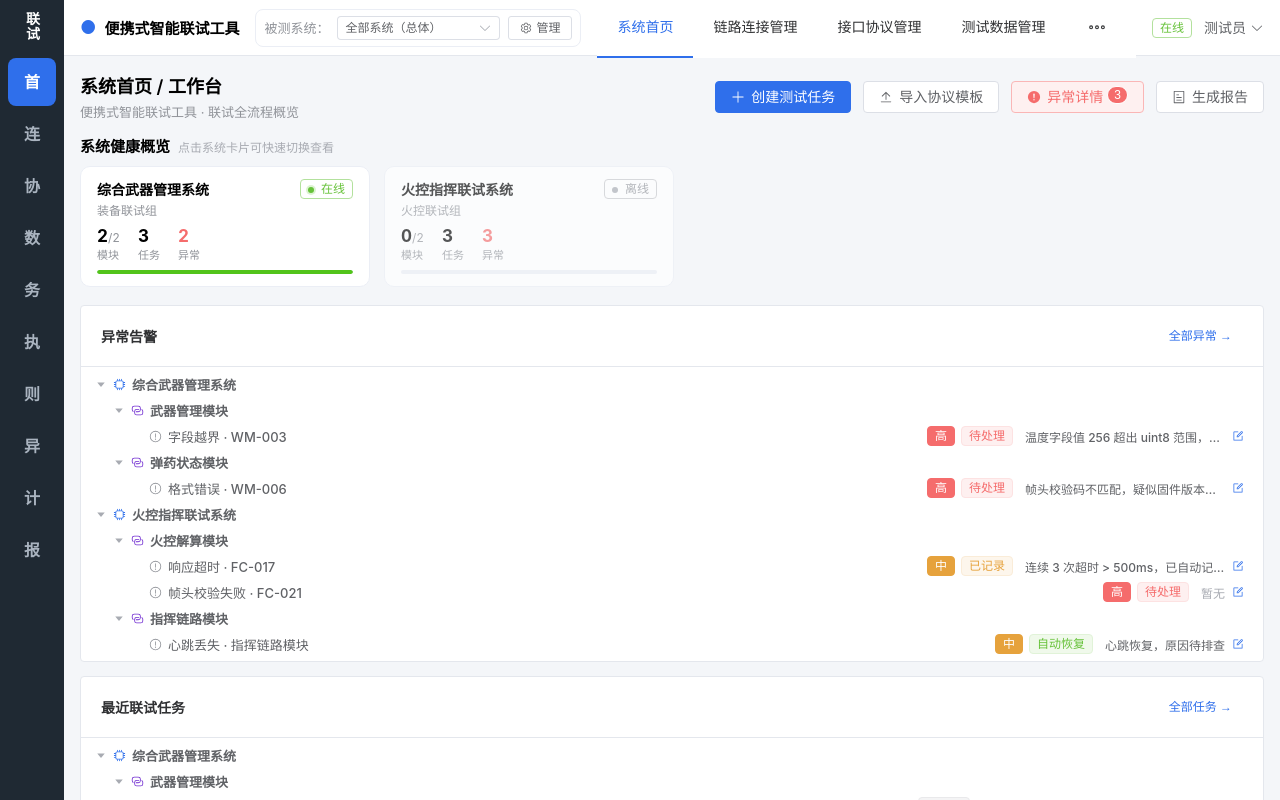
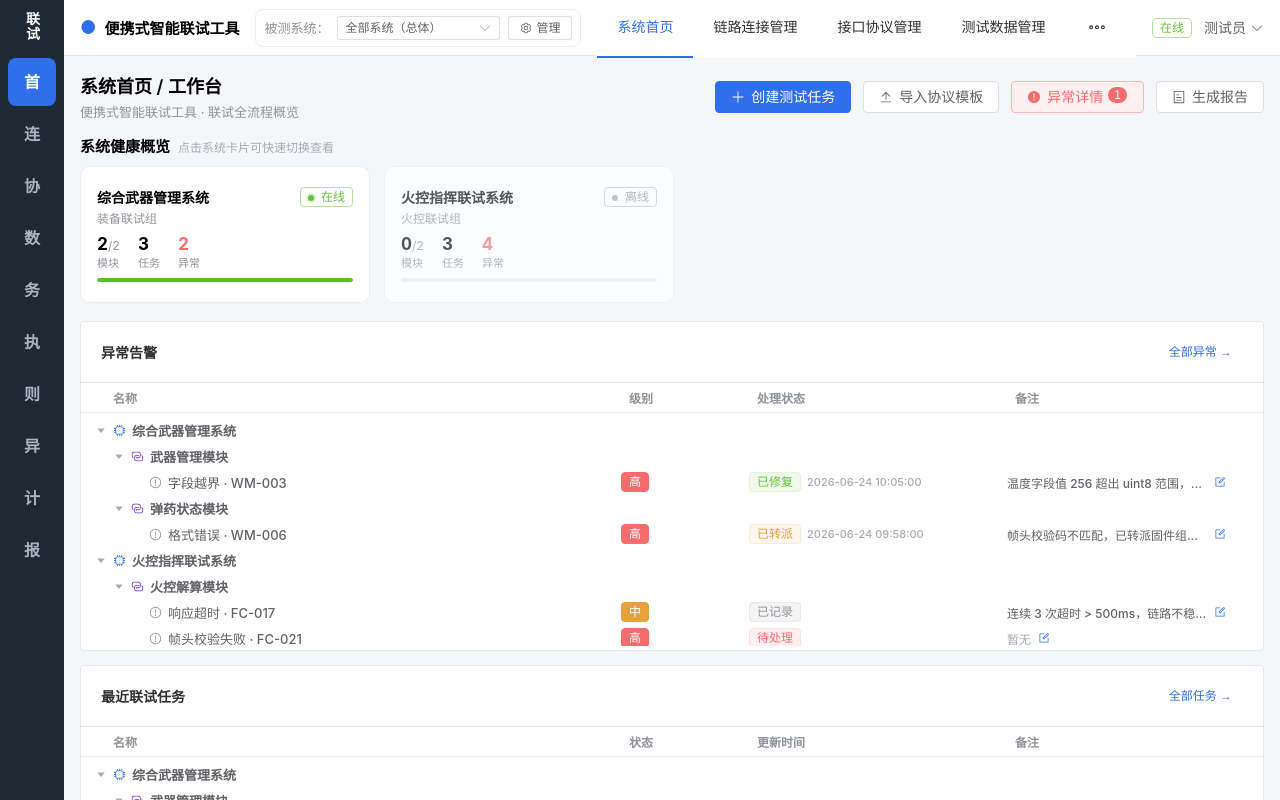
Before and after one commit to yydashuai/joint-front, a Vue app: page / in a window 1280 px wide. Built offline with nearby package versions, Linux system fonts and the light colour scheme.

Commit message:
优化主界面布局

```diff
--- a/src/views/Dashboard.vue
+++ b/src/views/Dashboard.vue
@@ -3,10 +3,8 @@
     <!-- ======== 页面头部 ======== -->
     <div class="page__header">
       <div>
+        <div class="page__title-row">
           <h2>{{ isAll ? '系统首页 / 工作台' : `${current.name} / 工作台` }}</h2>
-        <div class="page__desc">
-          {{ isAll ? '便携式智能联试工具 · 联试全流程概览' : (current.desc || `负责人：${current.owner}`) }}
-        </div>
           <el-tag
             v-if="!isAll"
             class="system-context"
@@ -18,6 +16,10 @@
             <el-icon style="margin-right: 2px;"><Back /></el-icon>
             返回全部系统
           </el-tag>
+        </div>
+        <div class="page__desc">
+          {{ isAll ? '便携式智能联试工具 · 联试全流程概览' : (current.desc || `负责人：${current.owner}`) }}
+        </div>
       </div>
       <div class="header-actions">
         <el-button type="primary" :icon="Plus" @click="$router.push('/task')">创建测试任务</el-button>
@@ -130,6 +132,12 @@
           <el-button size="small" text type="primary" @click="$router.push('/exception')">全部异常 →</el-button>
         </div>
       </template>
+      <div class="col-header">
+        <span class="col-header__name">名称</span>
+        <span class="col-header__c1">级别</span>
+        <span class="col-header__c2">处理状态</span>
+        <span class="col-header__remark">备注</span>
+      </div>
       <el-scrollbar class="tree-scroll">
         <el-tree
           :data="alertTree"
@@ -140,14 +148,21 @@
         >
           <template #default="{ data }">
             <div class="trow">
-              <div class="trow__main">
+              <div class="trow__name">
                 <el-icon class="trow__icon" :class="`ticon--${data.kind}`"><component :is="data.icon" /></el-icon>
                 <span class="trow__label">{{ data.label }}</span>
+              </div>
+              <div class="trow__c1">
                 <el-tag v-if="data.level" :type="data.level === '高' ? 'danger' : 'warning'" size="small" effect="dark">{{ data.level }}</el-tag>
-                <el-tag v-if="data.state" :type="stateTag(data.state)" size="small">{{ data.state }}</el-tag>
               </div>
-              <div v-if="data.kind === 'item'" class="trow__aside" @click.stop>
-                <RemarkCell v-model="data.ref.remark" />
+              <div class="trow__c2">
+                <template v-if="data.kind === 'item'">
+                  <el-tag :type="stateTag(data.ref.state)" size="small">{{ data.ref.state }}</el-tag>
+                  <span class="trow__sub-time">{{ data.ref.resolvedTime || '' }}</span>
+                </template>
+              </div>
+              <div class="trow__remark">
+                <RemarkCell v-if="data.kind === 'item'" v-model="data.ref.remark" />
               </div>
             </div>
           </template>
@@ -164,6 +179,12 @@
           <el-button size="small" text type="primary" @click="$router.push('/task')">全部任务 →</el-button>
         </div>
       </template>
+      <div class="col-header">
+        <span class="col-header__name">名称</span>
+        <span class="col-header__c1">状态</span>
+        <span class="col-header__c2">更新时间</span>
+        <span class="col-header__remark">备注</span>
+      </div>
       <el-scrollbar class="tree-scroll">
         <el-tree
           :data="taskTree"
@@ -174,14 +195,18 @@
         >
           <template #default="{ data }">
             <div class="trow">
-              <div class="trow__main">
+              <div class="trow__name">
                 <el-icon class="trow__icon" :class="`ticon--${data.kind}`"><component :is="data.icon" /></el-icon>
                 <span class="trow__label">{{ data.label }}</span>
+              </div>
+              <div class="trow__c1">
                 <el-tag v-if="data.status" :type="taskTag(data.status)" size="small">{{ data.status }}</el-tag>
+              </div>
+              <div class="trow__c2">
                 <span v-if="data.time" class="trow__time">{{ data.time }}</span>
               </div>
-              <div v-if="data.kind === 'item'" class="trow__aside" @click.stop>
-                <RemarkCell v-model="data.ref.remark" />
+              <div class="trow__remark">
+                <RemarkCell v-if="data.kind === 'item'" v-model="data.ref.remark" />
               </div>
             </div>
           </template>
@@ -211,21 +236,22 @@ const currentId = computed(() => systemStore.currentId)
 
 /* ========== Mock 数据：任务（含 moduleId + remark） ========== */
 const tasks = [
-  { id: 't1', name: '武器状态接口连通性测试', systemId: 'sys-weapon', moduleId: 101, status: '执行中', time: '10:31', remark: '验证 WM-001 接口在标准帧格式下的握手与应答流程' },
-  { id: 't2', name: '弹药余量边界值检测', systemId: 'sys-weapon', moduleId: 102, status: '已完成', time: '09:45', remark: '覆盖 0%/100% 边界值，已生成测试报告' },
-  { id: 't3', name: '武器挂载自检流程验证', systemId: 'sys-weapon', moduleId: 101, status: '已完成', time: '09:10', remark: '' },
-  { id: 't4', name: '火控解算异常回放', systemId: 'sys-fire-control', moduleId: 103, status: '异常', time: '09:20', remark: '回放 08:55 采集的异常帧数据，解算结果偏差超限' },
-  { id: 't5', name: '指挥链路报告生成任务', systemId: 'sys-fire-control', moduleId: 104, status: '待确认', time: '08:50', remark: '链路当前不通，待恢复后自动执行' },
-  { id: 't6', name: '目标分配协议一致性检测', systemId: 'sys-fire-control', moduleId: 103, status: '执行中', time: '10:15', remark: '对比协议 v2.1 与 v2.2 的字段差异' }
+  { id: 't1', name: '武器状态接口连通性测试', systemId: 'sys-weapon', moduleId: 101, status: '执行中', time: '2026-06-24 10:31:00', remark: '验证 WM-001 接口在标准帧格式下的握手与应答流程' },
+  { id: 't2', name: '弹药余量边界值检测', systemId: 'sys-weapon', moduleId: 102, status: '已完成', time: '2026-06-24 09:45:00', remark: '覆盖 0%/100% 边界值，已生成测试报告' },
+  { id: 't3', name: '武器挂载自检流程验证', systemId: 'sys-weapon', moduleId: 101, status: '已完成', time: '2026-06-24 09:10:00', remark: '' },
+  { id: 't4', name: '火控解算异常回放', systemId: 'sys-fire-control', moduleId: 103, status: '异常', time: '2026-06-24 09:20:00', remark: '回放 08:55 采集的异常帧数据，解算结果偏差超限' },
+  { id: 't5', name: '指挥链路报告生成任务', systemId: 'sys-fire-control', moduleId: 104, status: '待确认', time: '2026-06-24 08:50:00', remark: '链路当前不通，待恢复后自动执行' },
+  { id: 't6', name: '目标分配协议一致性检测', systemId: 'sys-fire-control', moduleId: 103, status: '执行中', time: '2026-06-24 10:15:00', remark: '对比协议 v2.1 与 v2.2 的字段差异' }
 ]
 
 /* ========== Mock 数据：异常告警（含 moduleId + remark） ========== */
 const alerts = [
-  { id: 'a1', type: '字段越界', iface: 'WM-003', level: '高', state: '待处理', systemId: 'sys-weapon', moduleId: 101, remark: '温度字段值 256 超出 uint8 范围，疑似传感器标定错误' },
-  { id: 'a2', type: '响应超时', iface: 'FC-017', level: '中', state: '已记录', systemId: 'sys-fire-control', moduleId: 103, remark: '连续 3 次超时 > 500ms，已自动记录' },
-  { id: 'a3', type: '格式错误', iface: 'WM-006', level: '高', state: '待处理', systemId: 'sys-weapon', moduleId: 102, remark: '帧头校验码不匹配，疑似固件版本不一致' },
-  { id: 'a4', type: '心跳丢失', iface: '指挥链路模块', level: '中', state: '自动恢复', systemId: 'sys-fire-control', moduleId: 104, remark: '心跳恢复，原因待排查' },
-  { id: 'a5', type: '帧头校验失败', iface: 'FC-021', level: '高', state: '待处理', systemId: 'sys-fire-control', moduleId: 103, remark: '' }
+  { id: 'a1', type: '字段越界', iface: 'WM-003', level: '高', state: '已修复', systemId: 'sys-weapon', moduleId: 101, resolvedTime: '2026-06-24 10:05:00', remark: '温度字段值 256 超出 uint8 范围，已修正传感器标定参数' },
+  { id: 'a2', type: '响应超时', iface: 'FC-017', level: '中', state: '已记录', systemId: 'sys-fire-control', moduleId: 103, resolvedTime: '', remark: '连续 3 次超时 > 500ms，链路不稳定暂无法处理' },
+  { id: 'a3', type: '格式错误', iface: 'WM-006', level: '高', state: '已转派', systemId: 'sys-weapon', moduleId: 102, resolvedTime: '2026-06-24 09:58:00', remark: '帧头校验码不匹配，已转派固件组排查版本一致性' },
+  { id: 'a4', type: '心跳丢失', iface: '指挥链路模块', level: '中', state: '自动恢复', systemId: 'sys-fire-control', moduleId: 104, resolvedTime: '2026-06-24 08:47:00', remark: '心跳自动恢复，根因待排查' },
+  { id: 'a5', type: '帧头校验失败', iface: 'FC-021', level: '高', state: '待处理', systemId: 'sys-fire-control', moduleId: 103, resolvedTime: '', remark: '' },
+  { id: 'a6', type: '数据帧丢失', iface: 'FC-025', level: '中', state: '已处理', systemId: 'sys-fire-control', moduleId: 103, resolvedTime: '2026-06-24 10:22:00', remark: '重传机制触发后恢复正常' }
 ]
 
 /* ========== 过滤 ========== */
@@ -329,7 +355,7 @@ const onModuleClick = (row) => {
 const modTag = s => ({ online: 'success', pinging: 'warning', offline: 'info' }[s] || 'info')
 const modText = s => ({ online: '在线', pinging: '检测中', offline: '离线' }[s] || '离线')
 const taskTag = s => ({ '执行中': '', '已完成': 'success', '异常': 'danger', '待确认': 'warning' }[s] || 'info')
-const stateTag = s => ({ '待处理': 'danger', '已记录': 'warning', '自动恢复': 'success', '已忽略': 'info' }[s] || 'info')
+const stateTag = s => ({ '待处理': 'danger', '已处理': 'success', '已修复': 'success', '自动恢复': '', '已转派': 'warning', '已记录': 'info', '已忽略': 'info' }[s] || 'info')
 </script>
 
 <style scoped lang="scss">
@@ -340,7 +366,13 @@ const stateTag = s => ({ '待处理': 'danger', '已记录': 'warning', '自动
   min-height: 100%;
 }
 
-.system-context { margin-top: 6px; }
+.page__title-row {
+  display: flex;
+  align-items: center;
+  gap: 10px;
+  h2 { margin: 0; }
+}
+.system-context { flex-shrink: 0; }
 .header-actions { display: flex; align-items: center; gap: 0; }
 .btn-badge { margin-left: 4px; }
 
@@ -370,7 +402,7 @@ const stateTag = s => ({ '待处理': 'danger', '已记录': 'warning', '自动
 .hcard {
   flex-shrink: 0;
   width: 290px;
-  padding: 12px 16px;
+  padding: 20px 16px;
   background: #fff;
   border: 1px solid var(--el-border-color-lighter);
   border-radius: 10px;
@@ -458,8 +490,8 @@ const stateTag = s => ({ '待处理': 'danger', '已记录': 'warning', '自动
 
 /* ============ 树形卡片（任务 + 告警共用） ============ */
 .tree-card {
-  flex: 1;
-  min-height: 0;
+  height: 330px;
+  flex-shrink: 0;
   display: flex;
   flex-direction: column;
 
@@ -469,6 +501,7 @@ const stateTag = s => ({ '待处理': 'danger', '已记录': 'warning', '自动
     display: flex;
     flex-direction: column;
     padding: 0;
+    overflow: hidden;
   }
 }
 
@@ -485,19 +518,35 @@ const stateTag = s => ({ '待处理': 'danger', '已记录': 'warning', '自动
   padding: 4px 8px;
 }
 
-/* 树节点行：复用 SystemModuleTree 的 tnode 视觉语言 */
+/* 列标题行（与 trow 栅格对齐，留出 el-tree 的缩进空间） */
+.col-header {
+  display: grid;
+  grid-template-columns: 1fr 120px 250px 240px;
+  gap: 8px;
+  padding: 6px 8px 6px 32px; /* 左侧留出树节点展开箭头空间 */
+  font-size: 12px;
+  font-weight: 600;
+  color: var(--el-text-color-secondary);
+  border-bottom: 1px solid var(--el-border-color-lighter);
+  flex-shrink: 0;
+
+  &__c1, &__c2, &__remark { text-align: left; }
+}
+
+/* 树节点行：四列栅格（名称 | 列1 | 列2 | 备注），对齐整齐 */
 .trow {
-  display: flex;
+  display: grid;
+  grid-template-columns: 1fr 120px 250px 240px;
   align-items: center;
   width: 100%;
   font-size: 13px;
   padding-right: 8px;
+  gap: 8px;
 
-  &__main {
+  &__name {
     display: flex;
     align-items: center;
     gap: 6px;
-    flex: 1;
     min-width: 0;
   }
 
@@ -514,17 +563,28 @@ const stateTag = s => ({ '待处理': 'danger', '已记录': 'warning', '自动
     white-space: nowrap;
   }
 
+  &__c1, &__c2 {
+    display: flex;
+    align-items: center;
+    gap: 6px;
+    min-width: 0;
+  }
+
   &__time {
     font-size: 12px;
     color: var(--el-text-color-secondary);
-    flex-shrink: 0;
-    margin-left: 8px;
+    white-space: nowrap;
   }
 
-  &__aside {
-    flex-shrink: 0;
-    margin-left: 12px;
-    max-width: 280px;
+  &__sub-time {
+    font-size: 11px;
+    color: var(--el-text-color-placeholder);
+    white-space: nowrap;
+  }
+
+  &__remark {
+    min-width: 0;
+    overflow: hidden;
   }
 }
 
```
Lines whose indentation alone changed are shown as unchanged.
